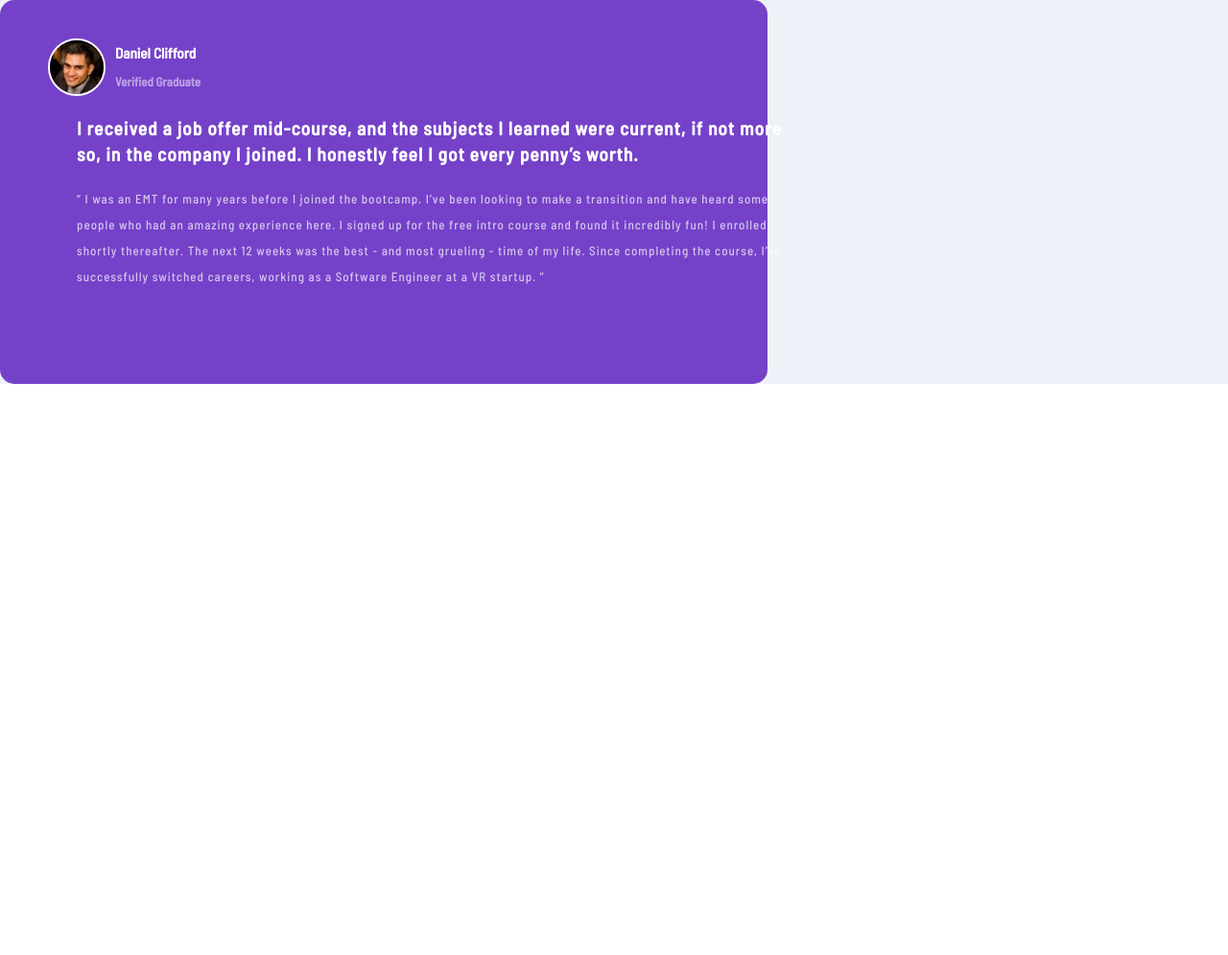
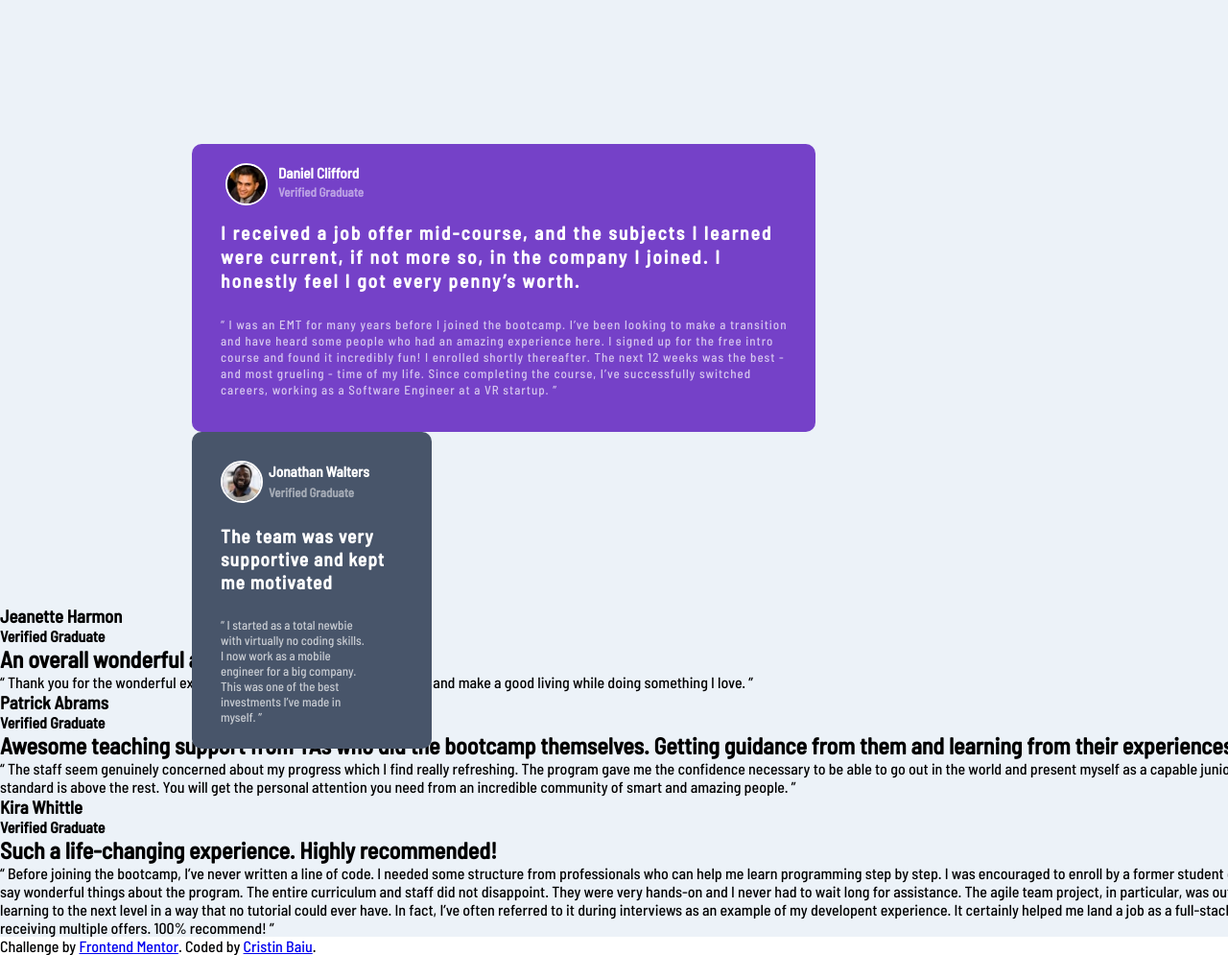
Before and after one commit to FineLine01/testimonial-grid-frontendmentor-challange, a plain HTML site: page testimonials-grid-section-main/testimonials-grid-section-main/index.html in a window 1280 px wide. Shown: the top 995 px of the page at 96% size. Before the commit the page ends 800 px from the top, so only its background shows below. Drawn offline with Linux system fonts and the light colour scheme.

Commit message:
css-update-2nd-graduate

```diff
--- a/testimonials-grid-section-main/css/style.css
+++ b/testimonials-grid-section-main/css/style.css
@@ -23,59 +23,112 @@ body {
 
 .t-container {
     background-color: var(--Lightgrayishblue);
+    width: 100%;
+    height: 100%;
 }
 
+/* Daniel C*/
+
 .daniel-c {
-    border-radius: 15px;
-    width: 800px;
-    height: 400px;
+    transform: translate(200px, 150px);
+    border-radius: 10px;
+    width: 650px;
+    height: 300px;
     background-color: var(--Moderateviolet);
     color: var(--White);
     font-size: 13px;
 }
 
 .daniel-c > h4 {
-    line-height: 30px;
+    line-height: 20px;
     position: relative;
-    top: 40px;
-    left: 120px;
+    top: 20px;
+    left: 90px;
     opacity: 0.5;
 }
 
 
 .daniel-c > h3 {
-    line-height: 30px;
+    line-height: 20px;
     position: relative;
-    top: 40px;
-    left: 120px;
+    top: 20px;
+    left: 90px;
 }
 
 .daniel-c > h2 {
-    line-height: 27px;
-    letter-spacing: 1px;
-    width: 750px;
+    line-height: 25px;
+    letter-spacing: 2px;
+    width: 600px;
     position: relative;
-    top: 60px;
-    left: 80px;
+    top: 40px;
+    left: 30px;
 }
 
 
 .daniel-c > p {
-    line-height: 27px;
+    line-height: 17px;
     letter-spacing: 1px;
-    width: 750px;
+    width: 600px;
     position: relative;
-    top: 80px;
-    left: 80px;
+    top: 65px;
+    left: 30px;
     opacity: 0.7;
 }
 
 
-
 #daniel-img {
     position: absolute;
-    top: 40px;
-    left: 50px;
+    top: 20px;
+    left: 35px;
     border-radius: 50px;
     border: 2px solid white;
 }
+
+/* Jonathan W */
+
+.jonathan-w {
+  transform: translate(200px, 150px);
+  border-radius: 10px;
+  width: 250px;
+  height: 330px;
+  background-color: var(--Verydarkgrayishblue);
+  color: var(--White);
+  font-size: 13px;
+}
+
+.jonathan-w img {
+    border-radius: 50px;
+    border: 2px solid white;
+    position: relative;
+    top: 30px;
+    left: 30px;
+}
+
+.jonathan-w > h2 {
+    width: 200px;
+    position: relative;
+    top: 15px;
+    left: 30px;
+    letter-spacing: 1px;
+}
+
+.jonathan-w > h3 {
+    position: relative;
+    top: -15px;
+    left: 80px;
+}
+
+.jonathan-w > h4 {
+    position: relative;
+    top: -10px;
+    left: 80px;
+    opacity: 0.5;
+}
+
+.jonathan-w > p {
+    width: 150px;
+    position: relative;
+    top: 40px;
+    left: 30px;
+    opacity: 0.7;
+}
--- a/testimonials-grid-section-main/testimonials-grid-section-main/index.html
+++ b/testimonials-grid-section-main/testimonials-grid-section-main/index.html
@@ -20,14 +20,14 @@
 <div class="t-container">
 
   <div class="daniel-c">
-    <img src="/testimonials-grid-section-main/testimonials-grid-section-main/images/image-daniel.jpg" alt="Daniel Clifford" id="daniel-img">
-  <h3 class="txt">Daniel Clifford</h1>
-  <h4 class="txt">Verified Graduate</h2>
+    <img src="/testimonials-grid-section-main/testimonials-grid-section-main/images/image-daniel.jpg" alt="Daniel Clifford" id="daniel-img" width="40">
+  <h3>Daniel Clifford</h1>
+  <h4>Verified Graduate</h2>
 
-  <h2 class="txt">I received a job offer mid-course, and the subjects I learned were current, if not more so,
+  <h2>I received a job offer mid-course, and the subjects I learned were current, if not more so,
   in the company I joined. I honestly feel I got every penny’s worth.</h2>
 
-  <p class="txt"> “ I was an EMT for many years before I joined the bootcamp. I’ve been looking to make a
+  <p> “ I was an EMT for many years before I joined the bootcamp. I’ve been looking to make a
   transition and have heard some people who had an amazing experience here. I signed up
   for the free intro course and found it incredibly fun! I enrolled shortly thereafter.
   The next 12 weeks was the best - and most grueling - time of my life. Since completing
@@ -35,13 +35,13 @@
 
 </div>
 
-<!--
+
 <div class="jonathan-w">
-
+  <img src="/testimonials-grid-section-main/testimonials-grid-section-main/images/image-jonathan.jpg" alt="Jonathan Walters" width="40" >
   <h3>Jonathan Walters</h3>
   <h4>Verified Graduate</h4>
 
-  <h1>The team was very supportive and kept me motivated</h1>
+  <h2>The team was very supportive and kept me motivated</h2>
 
   <p> “ I started as a total newbie with virtually no coding skills. I now work as a mobile engineer
   for a big company. This was one of the best investments I’ve made in myself. ”</p>
@@ -52,7 +52,7 @@
   <h3>Jeanette Harmon</h3>
   <h4>Verified Graduate</h4>
 
-  <h1>An overall wonderful and rewarding experience</h1>
+  <h2>An overall wonderful and rewarding experience</h2>
 
   <p> “ Thank you for the wonderful experience! I now have a job I really enjoy, and make a good living
   while doing something I love. ”</p>
@@ -63,8 +63,8 @@
   <h3>Patrick Abrams</h3>
   <h4>Verified Graduate</h4>
 
-  <h1>Awesome teaching support from TAs who did the bootcamp themselves. Getting guidance from them and
-  learning from their experiences was easy.</h1>
+  <h2>Awesome teaching support from TAs who did the bootcamp themselves. Getting guidance from them and
+  learning from their experiences was easy.</h2>
 
   <p> “ The staff seem genuinely concerned about my progress which I find really refreshing. The program
   gave me the confidence necessary to be able to go out in the world and present myself as a capable
@@ -78,7 +78,7 @@
   <h3>Kira Whittle</h3>
   <h4>Verified Graduate</h4>
 
-  <h1>Such a life-changing experience. Highly recommended!</h1>
+  <h2>Such a life-changing experience. Highly recommended!</h2>
 
   <p> “ Before joining the bootcamp, I’ve never written a line of code. I needed some structure from
   professionals who can help me learn programming step by step. I was encouraged to enroll by a former
@@ -96,6 +96,6 @@
     Challenge by <a href="https://www.frontendmentor.io?ref=challenge" target="_blank">Frontend Mentor</a>.
     Coded by <a href="#">Cristin Baiu</a>.
   </div>
-  -->
+
 </body>
 </html>
```
